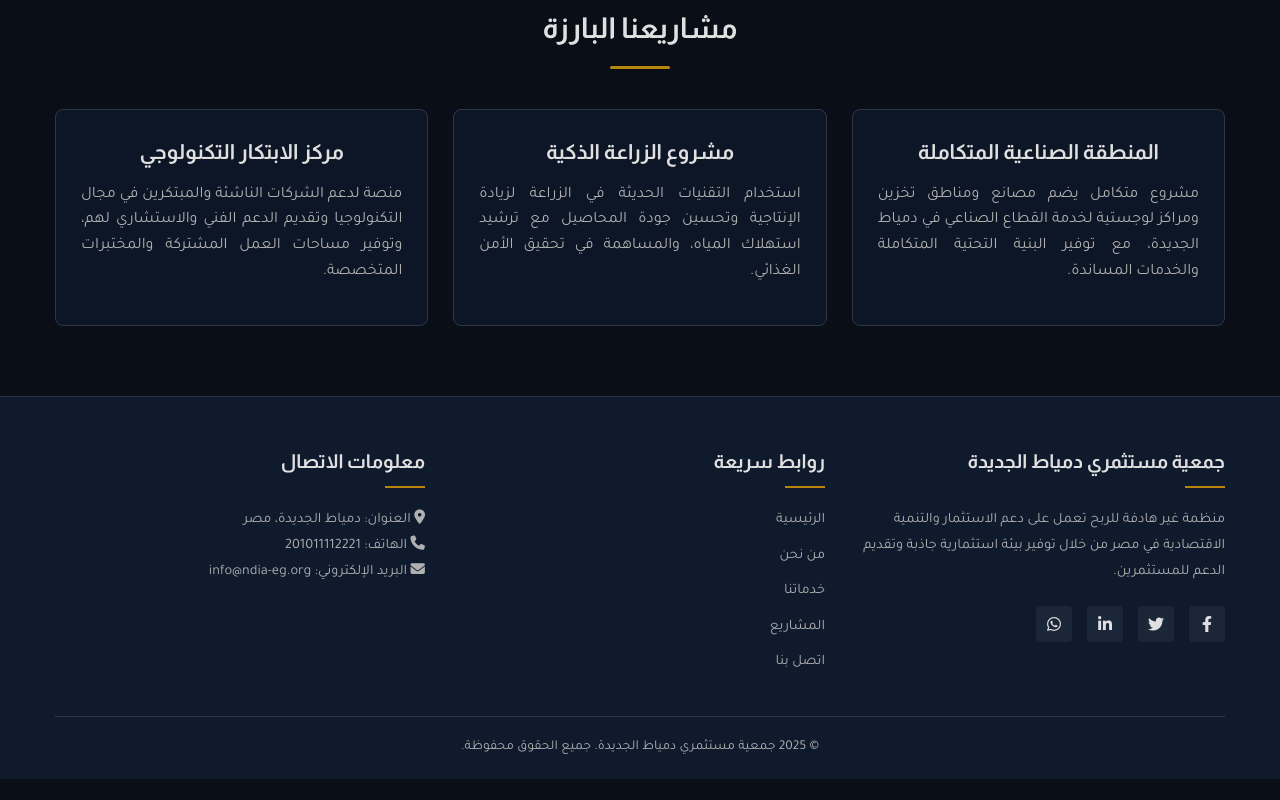
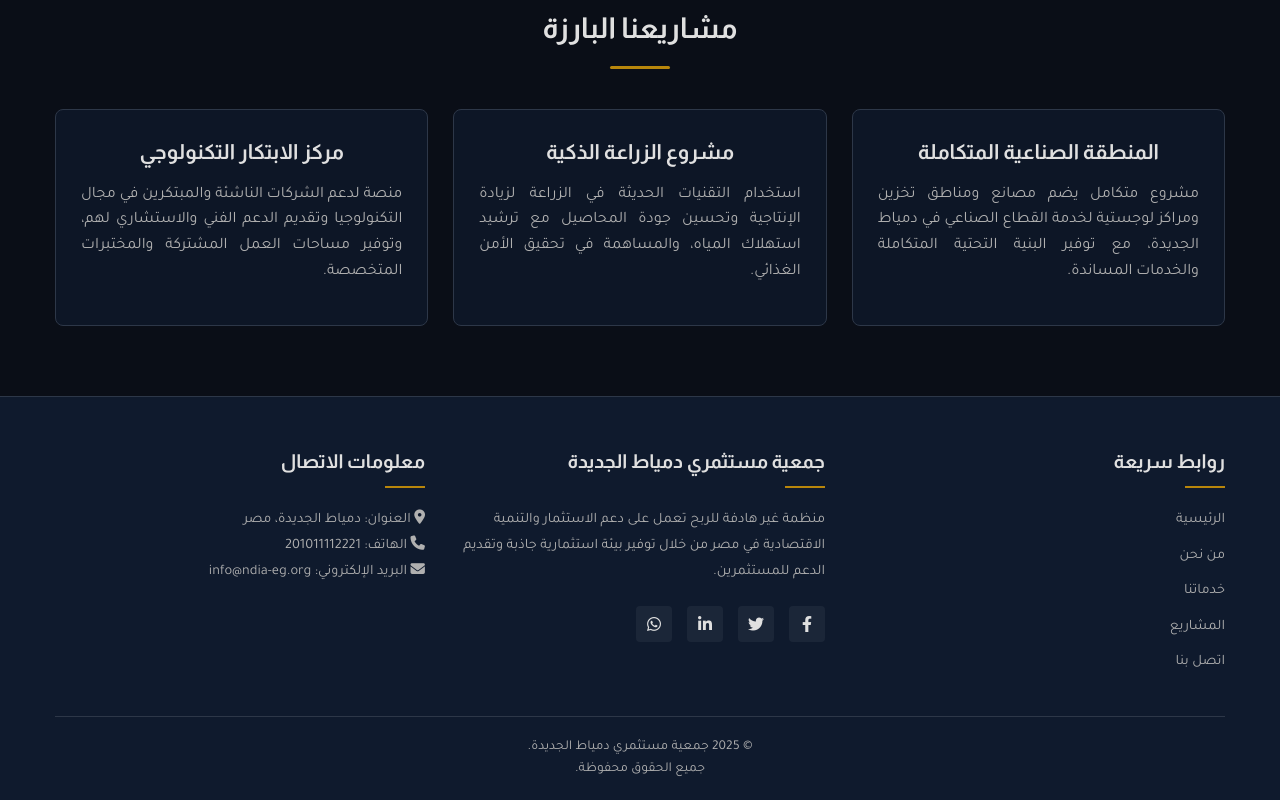
Before and after one commit to Vasily7x/NDIA, a plain HTML site: page index.html in a window 1280 px wide. Shown: the part 1860-2660 px from the top of the page. Before the commit the page ends 2639 px from the top, so only its background shows below. Drawn offline with Linux system fonts and the light colour scheme.

Commit message:
Update index.html

```diff
--- a/index.html
+++ b/index.html
@@ -503,7 +503,7 @@
     <!-- Hero Section -->
     <section class="hero" id="home">
         <div class="container hero-content">
-            <h1>رحلة استثمارك تبدأ من هنا</h1>
+            <h1>رحلة استثمارك تبدأ الان</h1>
             <p>جمعية مستثمري دمياط الجديدة - تمكين الصناعات، وصياغة مستقبل مزدهر لمصر من خلال الاستثمار الواعي والشراكات الاستراتيجية</p>
             <a href="https://wa.me/201011112221" target="_blank" class="btn-hero">سجل فى منصة NDIA  من هنا</a>
         </div>
@@ -611,6 +611,16 @@
         <div class="container">
             <div class="footer-content">
                 <div class="footer-column">
+                    <h3>روابط سريعة</h3>
+                    <ul class="footer-links">
+                        <li><a href="#home">الرئيسية</a></li>
+                        <li><a href="#about">من نحن</a></li>
+                        <li><a href="#services">خدماتنا</a></li>
+                        <li><a href="#projects">المشاريع</a></li>
+                        <li><a href="#contact">اتصل بنا</a></li>
+                    </ul>
+                </div>
+                    <div class="footer-column">
                     <h3>جمعية مستثمري دمياط الجديدة</h3>
                     <p class="contact-info">منظمة غير هادفة للربح تعمل على دعم الاستثمار والتنمية الاقتصادية في مصر من خلال توفير بيئة استثمارية جاذبة وتقديم الدعم للمستثمرين.</p>
                     <div class="social-links">
@@ -619,16 +629,6 @@
                         <a href="#" class="social-link"><i class="fab fa-linkedin-in"></i></a>
                         <a href="https://wa.me/201011112221" target="_blank" class="social-link"><i class="fab fa-whatsapp"></i></a>
                     </div>
-                </div>
-                <div class="footer-column">
-                    <h3>روابط سريعة</h3>
-                    <ul class="footer-links">
-                        <li><a href="#home">الرئيسية</a></li>
-                        <li><a href="#about">من نحن</a></li>
-                        <li><a href="#services">خدماتنا</a></li>
-                        <li><a href="#projects">المشاريع</a></li>
-                        <li><a href="#contact">اتصل بنا</a></li>
-                    </ul>
                 </div>
                 <div class="footer-column">
                     <h3>معلومات الاتصال</h3>
@@ -640,7 +640,8 @@
                 </div>
             </div>
             <div class="copyright">
-                <p>© 2025 جمعية مستثمري دمياط الجديدة. جميع الحقوق محفوظة.</p>
+                <p>© 2025 جمعية مستثمري دمياط الجديدة.</p>
+                <p>جميع الحقوق محفوظة.</p>
             </div>
         </div>
     </footer>
```
